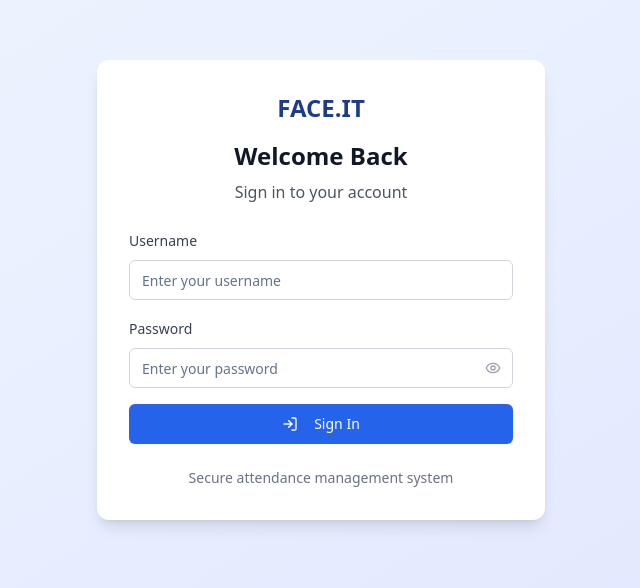
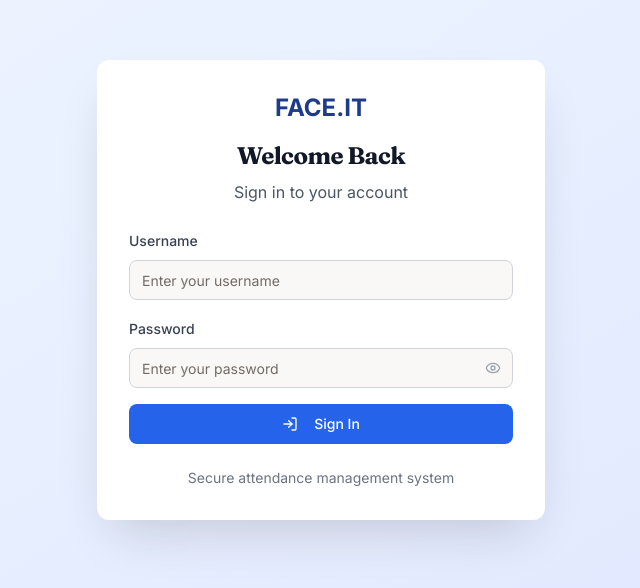
Before and after one commit to Izora9099/visages-attend-manager, a React (Vite) app: page /login in a window 1280 px wide. Shown: the part 110-698 px from the top of the page, without its empty margins (319-959 px from the left). Built offline with nearby package versions, Linux system fonts and the light colour scheme.

Commit message:
Changes
Co-authored-by: Izora9099 <114413982+Izora9099@users.noreply.github.com>

```diff
--- a/index.html
+++ b/index.html
@@ -21,6 +21,13 @@
     <meta name="twitter:card" content="summary_large_image" />
     <meta name="twitter:site" content="@lovable_dev" />
     <meta name="twitter:image" content="https://lovable.dev/opengraph-image-p98pqg.png" />
+
+    <link rel="preconnect" href="https://fonts.googleapis.com" />
+    <link rel="preconnect" href="https://fonts.gstatic.com" crossorigin />
+    <link
+      href="https://fonts.googleapis.com/css2?family=Fraunces:opsz,wght@9..144,300;9..144,400;9..144,500;9..144,600;9..144,700&family=Inter:wght@300;400;500;600;700&family=JetBrains+Mono:wght@400;500;600&display=swap"
+      rel="stylesheet"
+    />
   </head>
 
   <body>
--- a/src/index.css
+++ b/src/index.css
@@ -4,89 +4,124 @@
 
 @layer base {
   :root {
-      --background: 0 0% 100%;
-      --foreground: 222.2 84% 4.9%;
+    /* Editorial monochrome — warm paper background, near-black ink */
+    --background: 40 24% 97%;
+    --foreground: 30 10% 10%;
 
     --card: 0 0% 100%;
-      --card-foreground: 222.2 84% 4.9%;
+    --card-foreground: 30 10% 10%;
 
     --popover: 0 0% 100%;
-      --popover-foreground: 222.2 84% 4.9%;
+    --popover-foreground: 30 10% 10%;
 
-      --primary: 222.2 47.4% 11.2%;
-      --primary-foreground: 210 40% 98%;
+    /* Primary = ink (structural) */
+    --primary: 30 10% 10%;
+    --primary-foreground: 40 24% 97%;
 
-      --secondary: 210 40% 96.1%;
-      --secondary-foreground: 222.2 47.4% 11.2%;
+    /* Secondary = warm stone */
+    --secondary: 36 14% 92%;
+    --secondary-foreground: 30 10% 18%;
 
-      --muted: 210 40% 96.1%;
-      --muted-foreground: 215.4 16.3% 46.9%;
+    --muted: 36 14% 94%;
+    --muted-foreground: 30 6% 42%;
 
-      --accent: 210 40% 96.1%;
-      --accent-foreground: 222.2 47.4% 11.2%;
+    /* Accent = single warm sienna — used sparingly */
+    --accent: 22 64% 42%;
+    --accent-foreground: 40 24% 97%;
+    --accent-soft: 22 60% 94%;
 
-      --destructive: 0 84.2% 60.2%;
-      --destructive-foreground: 210 40% 98%;
+    --destructive: 0 62% 45%;
+    --destructive-foreground: 40 24% 97%;
 
-      --border: 214.3 31.8% 91.4%;
-      --input: 214.3 31.8% 91.4%;
-      --ring: 222.2 84% 4.9%;
+    --success: 145 38% 38%;
+    --warning: 38 78% 48%;
 
-      --radius: 0.5rem;
+    --border: 32 12% 88%;
+    --input: 32 12% 86%;
+    --ring: 22 64% 42%;
 
-      --sidebar-background: 0 0% 98%;
+    --radius: 0.625rem;
 
-      --sidebar-foreground: 240 5.3% 26.1%;
+    /* Surfaces & elevation */
+    --surface: 40 24% 99%;
+    --surface-2: 36 14% 95%;
+    --hairline: 30 8% 86%;
 
-      --sidebar-primary: 240 5.9% 10%;
+    /* Gradients & shadows */
+    --gradient-paper: linear-gradient(180deg, hsl(40 24% 99%) 0%, hsl(36 18% 95%) 100%);
+    --gradient-ink: linear-gradient(135deg, hsl(30 12% 14%) 0%, hsl(30 8% 6%) 100%);
+    --gradient-accent: linear-gradient(135deg, hsl(22 64% 42%) 0%, hsl(14 60% 36%) 100%);
 
-      --sidebar-primary-foreground: 0 0% 98%;
+    --shadow-xs: 0 1px 0 hsl(30 10% 10% / 0.04);
+    --shadow-sm: 0 1px 2px hsl(30 10% 10% / 0.06), 0 1px 1px hsl(30 10% 10% / 0.04);
+    --shadow-md: 0 4px 16px -4px hsl(30 10% 10% / 0.08), 0 2px 4px hsl(30 10% 10% / 0.04);
+    --shadow-lg: 0 24px 48px -16px hsl(30 10% 10% / 0.18);
 
-      --sidebar-accent: 240 4.8% 95.9%;
-
-      --sidebar-accent-foreground: 240 5.9% 10%;
-
-      --sidebar-border: 220 13% 91%;
-
-      --sidebar-ring: 217.2 91.2% 59.8%;
+    /* Sidebar — refined ink panel */
+    --sidebar-background: 30 10% 10%;
+    --sidebar-foreground: 40 18% 88%;
+    --sidebar-primary: 22 64% 52%;
+    --sidebar-primary-foreground: 30 10% 10%;
+    --sidebar-accent: 30 8% 16%;
+    --sidebar-accent-foreground: 40 24% 97%;
+    --sidebar-border: 30 8% 18%;
+    --sidebar-ring: 22 64% 52%;
   }
 
   .dark {
-      --background: 222.2 84% 4.9%;
-      --foreground: 210 40% 98%;
+    --background: 30 8% 7%;
+    --foreground: 40 18% 92%;
 
-      --card: 222.2 84% 4.9%;
-      --card-foreground: 210 40% 98%;
+    --card: 30 8% 9%;
+    --card-foreground: 40 18% 92%;
 
-      --popover: 222.2 84% 4.9%;
-      --popover-foreground: 210 40% 98%;
+    --popover: 30 8% 9%;
+    --popover-foreground: 40 18% 92%;
 
-      --primary: 210 40% 98%;
-      --primary-foreground: 222.2 47.4% 11.2%;
+    --primary: 40 18% 92%;
+    --primary-foreground: 30 8% 7%;
 
-      --secondary: 217.2 32.6% 17.5%;
-      --secondary-foreground: 210 40% 98%;
+    --secondary: 30 6% 14%;
+    --secondary-foreground: 40 18% 88%;
 
-      --muted: 217.2 32.6% 17.5%;
-      --muted-foreground: 215 20.2% 65.1%;
+    --muted: 30 6% 13%;
+    --muted-foreground: 36 8% 60%;
 
-      --accent: 217.2 32.6% 17.5%;
-      --accent-foreground: 210 40% 98%;
+    --accent: 22 70% 56%;
+    --accent-foreground: 30 10% 8%;
+    --accent-soft: 22 30% 16%;
 
-      --destructive: 0 62.8% 30.6%;
-      --destructive-foreground: 210 40% 98%;
+    --destructive: 0 62% 52%;
+    --destructive-foreground: 40 18% 96%;
 
-      --border: 217.2 32.6% 17.5%;
-      --input: 217.2 32.6% 17.5%;
-      --ring: 212.7 26.8% 83.9%;
-      --sidebar-background: 240 5.9% 10%;
-      --sidebar-foreground: 240 4.8% 95.9%;
-      --sidebar-primary: 224.3 76.3% 48%;
-      --sidebar-primary-foreground: 0 0% 100%;
-      --sidebar-accent: 240 3.7% 15.9%;
-      --sidebar-accent-foreground: 240 4.8% 95.9%;
-      --sidebar-border: 240 3.7% 15.9%;
-      --sidebar-ring: 217.2 91.2% 59.8%;
+    --success: 145 42% 50%;
+    --warning: 38 78% 56%;
+
+    --border: 30 6% 18%;
+    --input: 30 6% 18%;
+    --ring: 22 70% 56%;
+
+    --surface: 30 8% 9%;
+    --surface-2: 30 6% 12%;
+    --hairline: 30 6% 18%;
+
+    --gradient-paper: linear-gradient(180deg, hsl(30 8% 9%) 0%, hsl(30 8% 6%) 100%);
+    --gradient-ink: linear-gradient(135deg, hsl(30 6% 14%) 0%, hsl(30 6% 7%) 100%);
+    --gradient-accent: linear-gradient(135deg, hsl(22 70% 56%) 0%, hsl(14 60% 46%) 100%);
+
+    --shadow-xs: 0 1px 0 hsl(0 0% 0% / 0.4);
+    --shadow-sm: 0 1px 2px hsl(0 0% 0% / 0.5);
+    --shadow-md: 0 4px 16px -4px hsl(0 0% 0% / 0.55);
+    --shadow-lg: 0 24px 48px -16px hsl(0 0% 0% / 0.7);
+
+    --sidebar-background: 30 10% 5%;
+    --sidebar-foreground: 40 18% 86%;
+    --sidebar-primary: 22 70% 56%;
+    --sidebar-primary-foreground: 30 10% 6%;
+    --sidebar-accent: 30 6% 12%;
+    --sidebar-accent-foreground: 40 18% 92%;
+    --sidebar-border: 30 6% 14%;
+    --sidebar-ring: 22 70% 56%;
   }
 }
 
@@ -95,7 +130,84 @@
     @apply border-border;
   }
 
+  html {
+    font-feature-settings: "ss01", "cv11", "cv02";
+    -webkit-font-smoothing: antialiased;
+    -moz-osx-font-smoothing: grayscale;
+    text-rendering: optimizeLegibility;
+  }
+
   body {
-      @apply bg-background text-foreground;
+    @apply bg-background text-foreground font-sans;
+    font-feature-settings: "ss01", "cv11";
+  }
+
+  h1, h2, h3, h4 {
+    @apply font-display tracking-tight;
+    font-feature-settings: "ss01", "case", "calt";
+  }
+
+  ::selection {
+    background: hsl(var(--accent) / 0.25);
+    color: hsl(var(--foreground));
+  }
+
+  /* Refined scrollbars */
+  ::-webkit-scrollbar { width: 10px; height: 10px; }
+  ::-webkit-scrollbar-track { background: transparent; }
+  ::-webkit-scrollbar-thumb {
+    background: hsl(var(--border));
+    border-radius: 999px;
+    border: 2px solid hsl(var(--background));
+  }
+  ::-webkit-scrollbar-thumb:hover { background: hsl(var(--muted-foreground) / 0.4); }
+}
+
+@layer components {
+  /* Editorial display heading utility */
+  .display-serif {
+    @apply font-display font-light tracking-tight;
+    font-feature-settings: "ss01", "case", "calt";
+  }
+
+  .eyebrow {
+    @apply text-[11px] uppercase tracking-[0.18em] font-medium text-muted-foreground;
+  }
+
+  .hairline {
+    @apply border-b border-[hsl(var(--hairline))];
+  }
+
+  .surface-card {
+    background: hsl(var(--card));
+    border: 1px solid hsl(var(--hairline));
+    box-shadow: var(--shadow-xs);
+  }
+
+  .ink-panel {
+    background: var(--gradient-ink);
+    color: hsl(var(--sidebar-foreground));
+  }
+
+  .num {
+    font-feature-settings: "tnum", "ss01";
+    @apply font-mono;
+  }
+
+  .focus-ring {
+    @apply focus-visible:outline-none focus-visible:ring-2 focus-visible:ring-ring focus-visible:ring-offset-2 focus-visible:ring-offset-background;
+  }
+
+  /* Subtle paper grain (uses radial noise) */
+  .paper {
+    background-image:
+      radial-gradient(hsl(var(--foreground) / 0.025) 1px, transparent 1px),
+      var(--gradient-paper);
+    background-size: 3px 3px, auto;
   }
 }
+
+@layer utilities {
+  .text-balance { text-wrap: balance; }
+  .text-pretty { text-wrap: pretty; }
+}
--- a/tailwind.config.ts
+++ b/tailwind.config.ts
@@ -12,45 +12,56 @@ export default {
   theme: {
     container: {
       center: true,
-			padding: '2rem',
-			screens: {
-				'2xl': '1400px'
-			}
+      padding: "2rem",
+      screens: { "2xl": "1400px" },
     },
     extend: {
+      fontFamily: {
+        sans: ['Inter', 'ui-sans-serif', 'system-ui', 'sans-serif'],
+        display: ['Fraunces', 'ui-serif', 'Georgia', 'serif'],
+        mono: ['"JetBrains Mono"', 'ui-monospace', 'SFMono-Regular', 'monospace'],
+      },
       colors: {
         border: 'hsl(var(--border))',
         input: 'hsl(var(--input))',
         ring: 'hsl(var(--ring))',
         background: 'hsl(var(--background))',
         foreground: 'hsl(var(--foreground))',
+        hairline: 'hsl(var(--hairline))',
+        surface: {
+          DEFAULT: 'hsl(var(--surface))',
+          2: 'hsl(var(--surface-2))',
+        },
         primary: {
           DEFAULT: 'hsl(var(--primary))',
-					foreground: 'hsl(var(--primary-foreground))'
+          foreground: 'hsl(var(--primary-foreground))',
         },
         secondary: {
           DEFAULT: 'hsl(var(--secondary))',
-					foreground: 'hsl(var(--secondary-foreground))'
+          foreground: 'hsl(var(--secondary-foreground))',
         },
         destructive: {
           DEFAULT: 'hsl(var(--destructive))',
-					foreground: 'hsl(var(--destructive-foreground))'
+          foreground: 'hsl(var(--destructive-foreground))',
         },
         muted: {
           DEFAULT: 'hsl(var(--muted))',
-					foreground: 'hsl(var(--muted-foreground))'
+          foreground: 'hsl(var(--muted-foreground))',
         },
         accent: {
           DEFAULT: 'hsl(var(--accent))',
-					foreground: 'hsl(var(--accent-foreground))'
+          foreground: 'hsl(var(--accent-foreground))',
+          soft: 'hsl(var(--accent-soft))',
         },
+        success: 'hsl(var(--success))',
+        warning: 'hsl(var(--warning))',
         popover: {
           DEFAULT: 'hsl(var(--popover))',
-					foreground: 'hsl(var(--popover-foreground))'
+          foreground: 'hsl(var(--popover-foreground))',
         },
         card: {
           DEFAULT: 'hsl(var(--card))',
-					foreground: 'hsl(var(--card-foreground))'
+          foreground: 'hsl(var(--card-foreground))',
         },
         sidebar: {
           DEFAULT: 'hsl(var(--sidebar-background))',
@@ -60,37 +71,42 @@ export default {
           accent: 'hsl(var(--sidebar-accent))',
           'accent-foreground': 'hsl(var(--sidebar-accent-foreground))',
           border: 'hsl(var(--sidebar-border))',
-					ring: 'hsl(var(--sidebar-ring))'
-				}
+          ring: 'hsl(var(--sidebar-ring))',
+        },
       },
       borderRadius: {
         lg: 'var(--radius)',
         md: 'calc(var(--radius) - 2px)',
-				sm: 'calc(var(--radius) - 4px)'
+        sm: 'calc(var(--radius) - 4px)',
+      },
+      boxShadow: {
+        xs: 'var(--shadow-xs)',
+        sm: 'var(--shadow-sm)',
+        md: 'var(--shadow-md)',
+        lg: 'var(--shadow-lg)',
+      },
+      backgroundImage: {
+        'gradient-paper': 'var(--gradient-paper)',
+        'gradient-ink': 'var(--gradient-ink)',
+        'gradient-accent': 'var(--gradient-accent)',
       },
       keyframes: {
-				'accordion-down': {
-					from: {
-						height: '0'
-					},
-					to: {
-						height: 'var(--radix-accordion-content-height)'
-					}
-				},
-				'accordion-up': {
-					from: {
-						height: 'var(--radix-accordion-content-height)'
-					},
-					to: {
-						height: '0'
-					}
-				}
+        'accordion-down': { from: { height: '0' }, to: { height: 'var(--radix-accordion-content-height)' } },
+        'accordion-up': { from: { height: 'var(--radix-accordion-content-height)' }, to: { height: '0' } },
+        'fade-in': { '0%': { opacity: '0', transform: 'translateY(6px)' }, '100%': { opacity: '1', transform: 'translateY(0)' } },
+        'fade-up': { '0%': { opacity: '0', transform: 'translateY(12px)' }, '100%': { opacity: '1', transform: 'translateY(0)' } },
+        'scale-in': { '0%': { opacity: '0', transform: 'scale(0.98)' }, '100%': { opacity: '1', transform: 'scale(1)' } },
+        'shimmer': { '100%': { transform: 'translateX(100%)' } },
       },
       animation: {
         'accordion-down': 'accordion-down 0.2s ease-out',
-				'accordion-up': 'accordion-up 0.2s ease-out'
-			}
-		}
+        'accordion-up': 'accordion-up 0.2s ease-out',
+        'fade-in': 'fade-in 0.4s cubic-bezier(0.16, 1, 0.3, 1)',
+        'fade-up': 'fade-up 0.5s cubic-bezier(0.16, 1, 0.3, 1)',
+        'scale-in': 'scale-in 0.3s cubic-bezier(0.16, 1, 0.3, 1)',
+        'shimmer': 'shimmer 2s infinite',
+      },
+    },
   },
   plugins: [require("tailwindcss-animate")],
 } satisfies Config;
```
Lines whose indentation alone changed are shown as unchanged.
